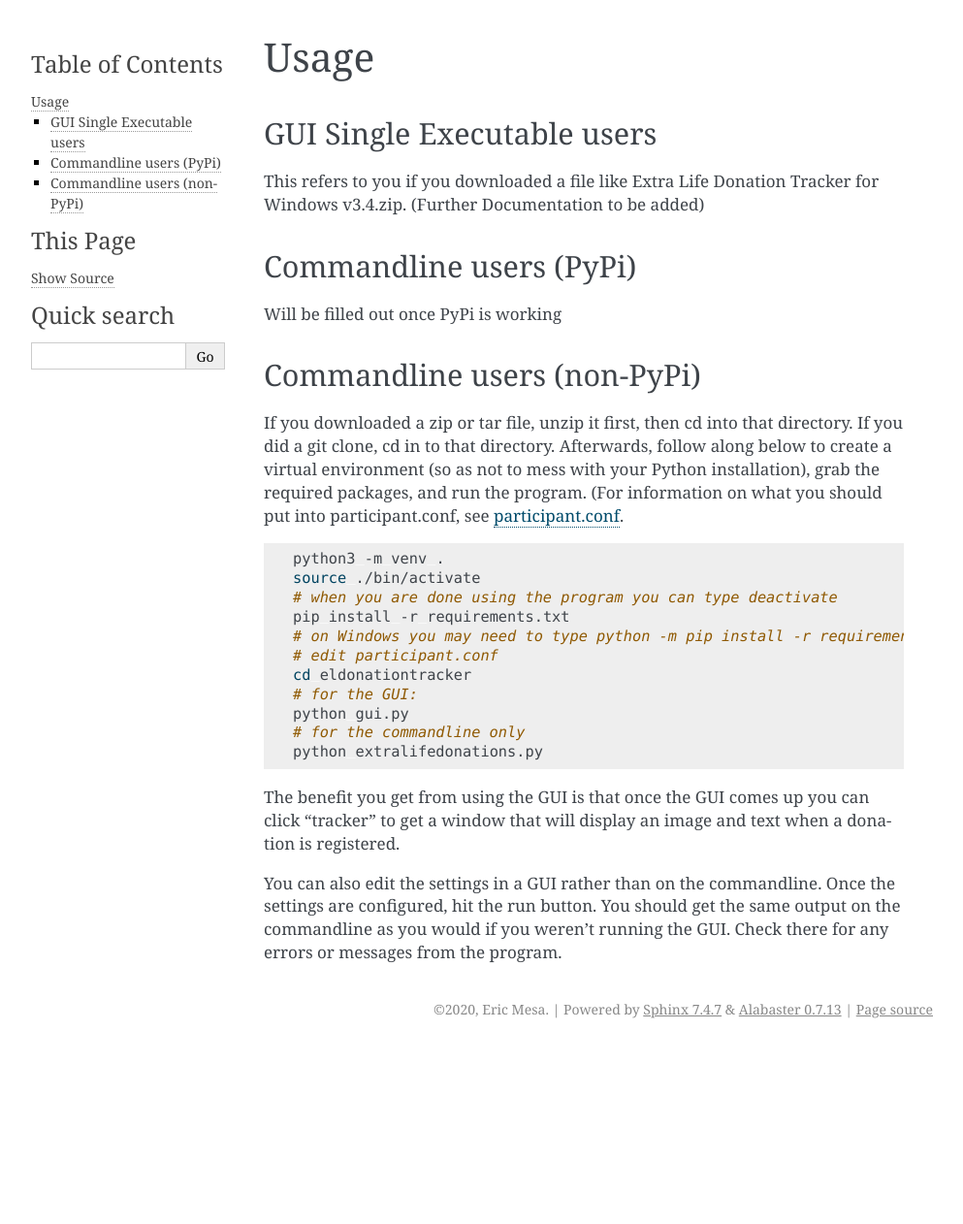
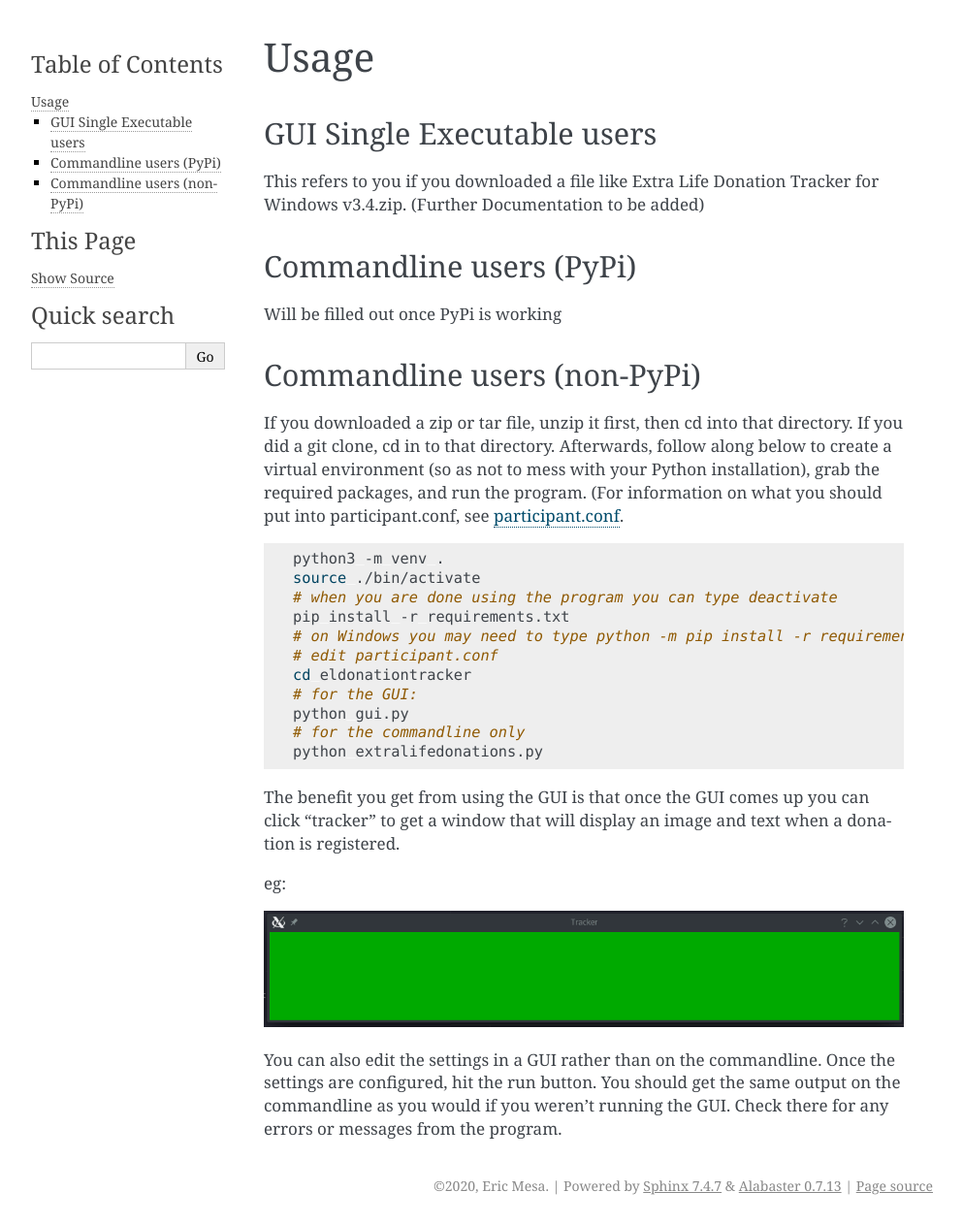
Before and after one commit to djotaku/ELDonationTracker, a Sphinx documentation site: the page built from docs/usage.rst, in a window 1280 px wide. Shown: the whole page at 97% size, without its empty margins (148-1141 px from the left). Built offline with Sphinx 7.4.7, drawn with Linux system fonts in a browser that asks for light colours; before the commit the page ends 1080 px from its top, so only the background shows below that.

Commit message:
Add an example tracker
So that a user can see what they get out of using the GUI.

```diff
--- a/docs/usage.rst
+++ b/docs/usage.rst
@@ -33,4 +33,8 @@ If you downloaded a zip or tar file, unzip it first, then cd into that directory
 
 The benefit you get from using the GUI is that once the GUI comes up you can click "tracker" to get a window that will display an image and text when a donation is registered.
 
+eg:
+
+.. image :: /images/tracker.gif
+
 You can also edit the settings in a GUI rather than on the commandline. Once the settings are configured, hit the run button. You should get the same output on the commandline as you would if you weren't running the GUI. Check there for any errors or messages from the program.
```
Also changed, not shown: docs/images/tracker.gif (added).
